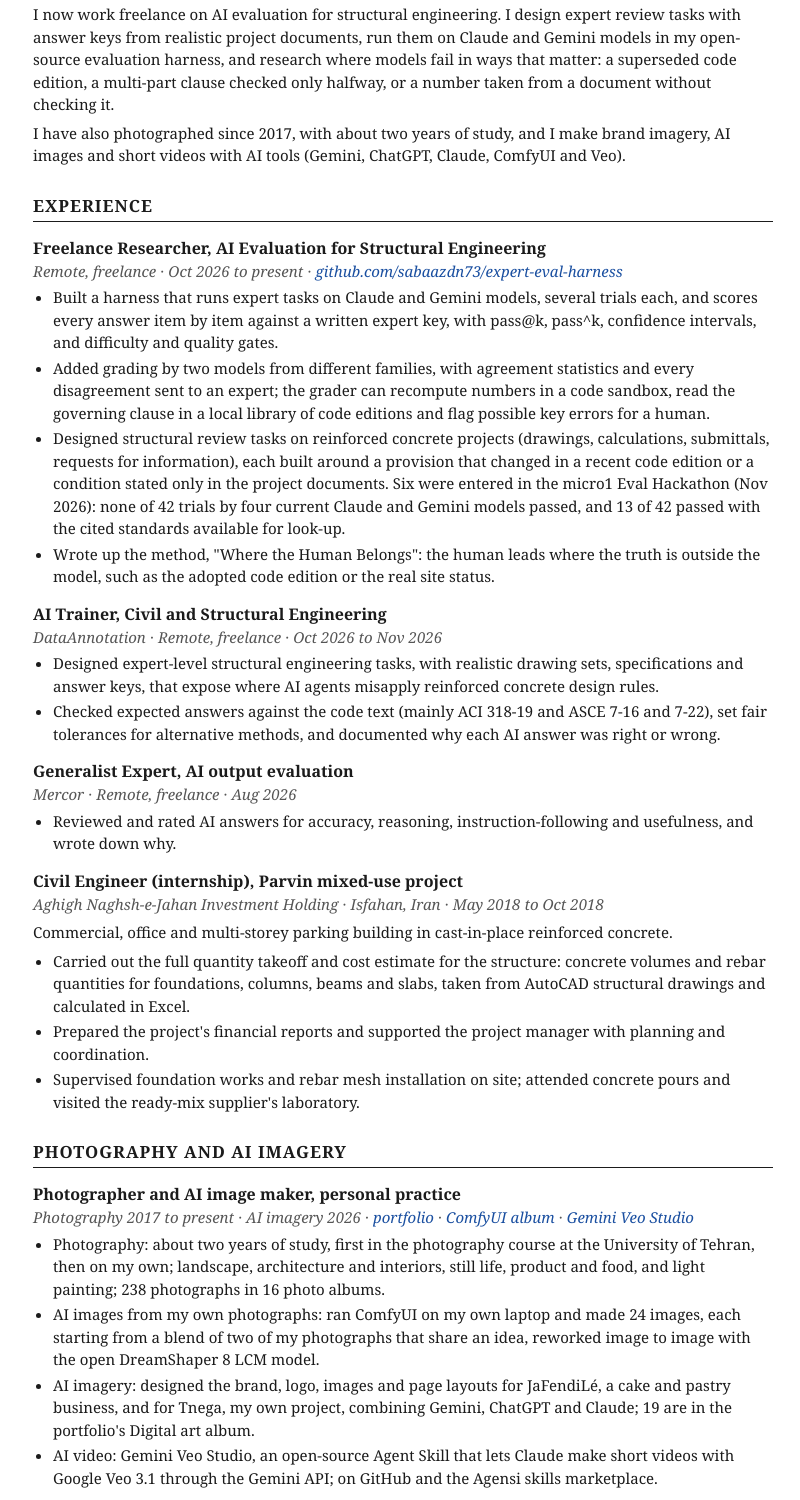
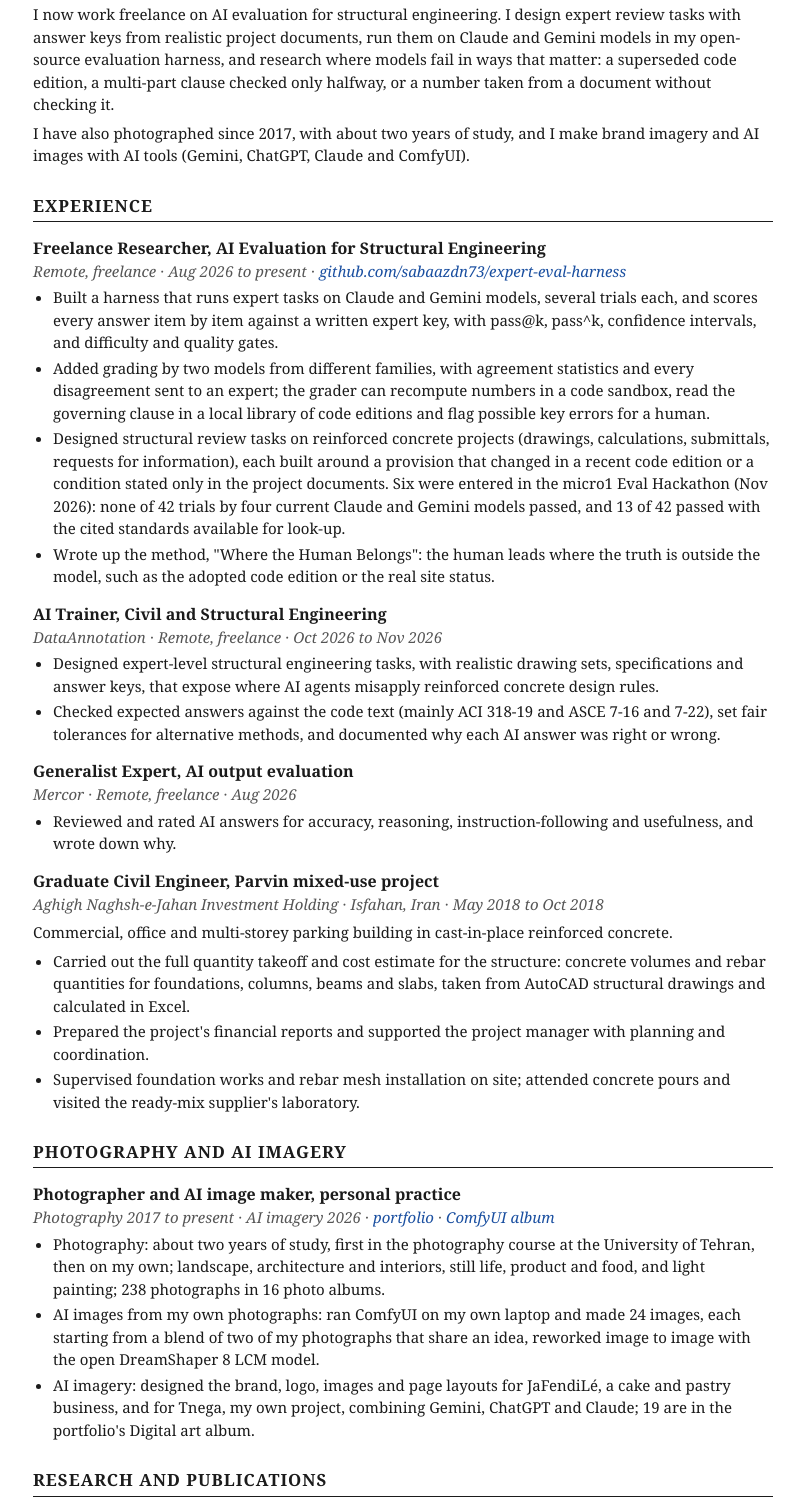
Before and after one commit to sabaazdn73/sabaazdn73, a plain HTML site: page cv/index.html in a window 1280 px wide. Shown: the part 359-1859 px from the top of the page, without its empty margins (237-1037 px from the left). Drawn offline with Linux system fonts and the light colour scheme.

Commit message:
CV: graduate role on Parvin, researcher role from Aug 2026, Veo removed
- Parvin project: Graduate Civil Engineer (it was a graduate role, not an internship)
- Freelance Researcher, AI Evaluation: Aug 2026 to present
- Removed the Gemini Veo video skill from the profile, photography and skills sections
- index.html rebuilt with build.py

Co-Authored-By: Claude Opus 5.5 <noreply@anthropic.com>
Claude-Session: https://claude.ai/code/session_018nPvRPjCxpMKizvSakVEaC

```diff
--- a/cv/index.html
+++ b/cv/index.html
@@ -40,10 +40,10 @@
 <h2>Profile</h2>
 <p>Structural engineer with site experience on a cast-in-place reinforced concrete project, where I did the full quantity takeoff and cost estimate, prepared the project's financial reports and supervised foundation and reinforcement work. My engineering studies covered structural design and structural dynamics, with ETABS, SAFE and Abaqus, and an MSc in Business from Católica Lisbon added finance and data analysis.</p>
 <p>I now work freelance on AI evaluation for structural engineering. I design expert review tasks with answer keys from realistic project documents, run them on Claude and Gemini models in my open-source evaluation harness, and research where models fail in ways that matter: a superseded code edition, a multi-part clause checked only halfway, or a number taken from a document without checking it.</p>
-<p>I have also photographed since 2017, with about two years of study, and I make brand imagery, AI images and short videos with AI tools (Gemini, ChatGPT, Claude, ComfyUI and Veo).</p>
+<p>I have also photographed since 2017, with about two years of study, and I make brand imagery and AI images with AI tools (Gemini, ChatGPT, Claude and ComfyUI).</p>
 <h2>Experience</h2>
 <h3>Freelance Researcher, AI Evaluation for Structural Engineering</h3>
-<p><em>Remote, freelance · Oct 2026 to present · <a href="https://github.com/sabaazdn73/expert-eval-harness">github.com/sabaazdn73/expert-eval-harness</a></em></p>
+<p><em>Remote, freelance · Aug 2026 to present · <a href="https://github.com/sabaazdn73/expert-eval-harness">github.com/sabaazdn73/expert-eval-harness</a></em></p>
 <ul>
 <li>Built a harness that runs expert tasks on Claude and Gemini models, several trials each, and scores every answer item by item against a written expert key, with pass@k, pass^k, confidence intervals, and difficulty and quality gates.</li>
 <li>Added grading by two models from different families, with agreement statistics and every disagreement sent to an expert; the grader can recompute numbers in a code sandbox, read the governing clause in a local library of code editions and flag possible key errors for a human.</li>
@@ -61,7 +61,7 @@
 <ul>
 <li>Reviewed and rated AI answers for accuracy, reasoning, instruction-following and usefulness, and wrote down why.</li>
 </ul>
-<h3>Civil Engineer (internship), Parvin mixed-use project</h3>
+<h3>Graduate Civil Engineer, Parvin mixed-use project</h3>
 <p><em>Aghigh Naghsh-e-Jahan Investment Holding · Isfahan, Iran · May 2018 to Oct 2018</em></p>
 <p>Commercial, office and multi-storey parking building in cast-in-place reinforced concrete.</p>
 <ul>
@@ -71,12 +71,11 @@
 </ul>
 <h2>Photography and AI imagery</h2>
 <h3>Photographer and AI image maker, personal practice</h3>
-<p><em>Photography 2017 to present · AI imagery 2026 · <a href="https://www.tnega.app/photography/">portfolio</a> · <a href="https://www.tnega.app/photography/#comfyui">ComfyUI album</a> · <a href="https://github.com/sabaazdn73/gemini-veo-studio-skill-for-claude">Gemini Veo Studio</a></em></p>
+<p><em>Photography 2017 to present · AI imagery 2026 · <a href="https://www.tnega.app/photography/">portfolio</a> · <a href="https://www.tnega.app/photography/#comfyui">ComfyUI album</a></em></p>
 <ul>
 <li>Photography: about two years of study, first in the photography course at the University of Tehran, then on my own; landscape, architecture and interiors, still life, product and food, and light painting; 238 photographs in 16 photo albums.</li>
 <li>AI images from my own photographs: ran ComfyUI on my own laptop and made 24 images, each starting from a blend of two of my photographs that share an idea, reworked image to image with the open DreamShaper 8 LCM model.</li>
 <li>AI imagery: designed the brand, logo, images and page layouts for JaFendiLé, a cake and pastry business, and for Tnega, my own project, combining Gemini, ChatGPT and Claude; 19 are in the portfolio's Digital art album.</li>
-<li>AI video: Gemini Veo Studio, an open-source Agent Skill that lets Claude make short videos with Google Veo 3.1 through the Gemini API; on GitHub and the Agensi skills marketplace.</li>
 </ul>
 <h2>Research and publications</h2>
 <h3>Two conference abstracts on AI in structural engineering review</h3>
@@ -122,7 +121,7 @@
 <li><strong>Codes:</strong> ACI 318-19 reinforced concrete design and detailing; ASCE 7-16 and 7-22 loads; 2024 IBC with state amendments (Utah); checking which edition a jurisdiction has adopted; reading drawings against specifications.</li>
 <li><strong>Construction:</strong> quantity takeoff and cost estimating, rebar and concrete quantities, site supervision of foundations and reinforcement.</li>
 <li><strong>AI evaluation:</strong> expert task and answer-key design, rubric and key-based grading, LLM judges, pass@k; Claude API, tool use and MCP.</li>
-<li><strong>Photography and AI imagery:</strong> composition, natural light, long exposure, still life and product set-ups; images and logos made by combining Gemini, ChatGPT and Claude; image-to-image work in ComfyUI; video with Veo 3.1 through the Gemini API.</li>
+<li><strong>Photography and AI imagery:</strong> composition, natural light, long exposure, still life and product set-ups; images and logos made by combining Gemini, ChatGPT and Claude; image-to-image work in ComfyUI.</li>
 <li><strong>Business and tools:</strong> financial reporting, cost control, valuation and derivatives; Python, Excel, AutoCAD.</li>
 <li><strong>Languages:</strong> English (professional), Portuguese (basic), Persian (native).</li>
 </ul>
```
Also changed, not shown: 1 other file.
